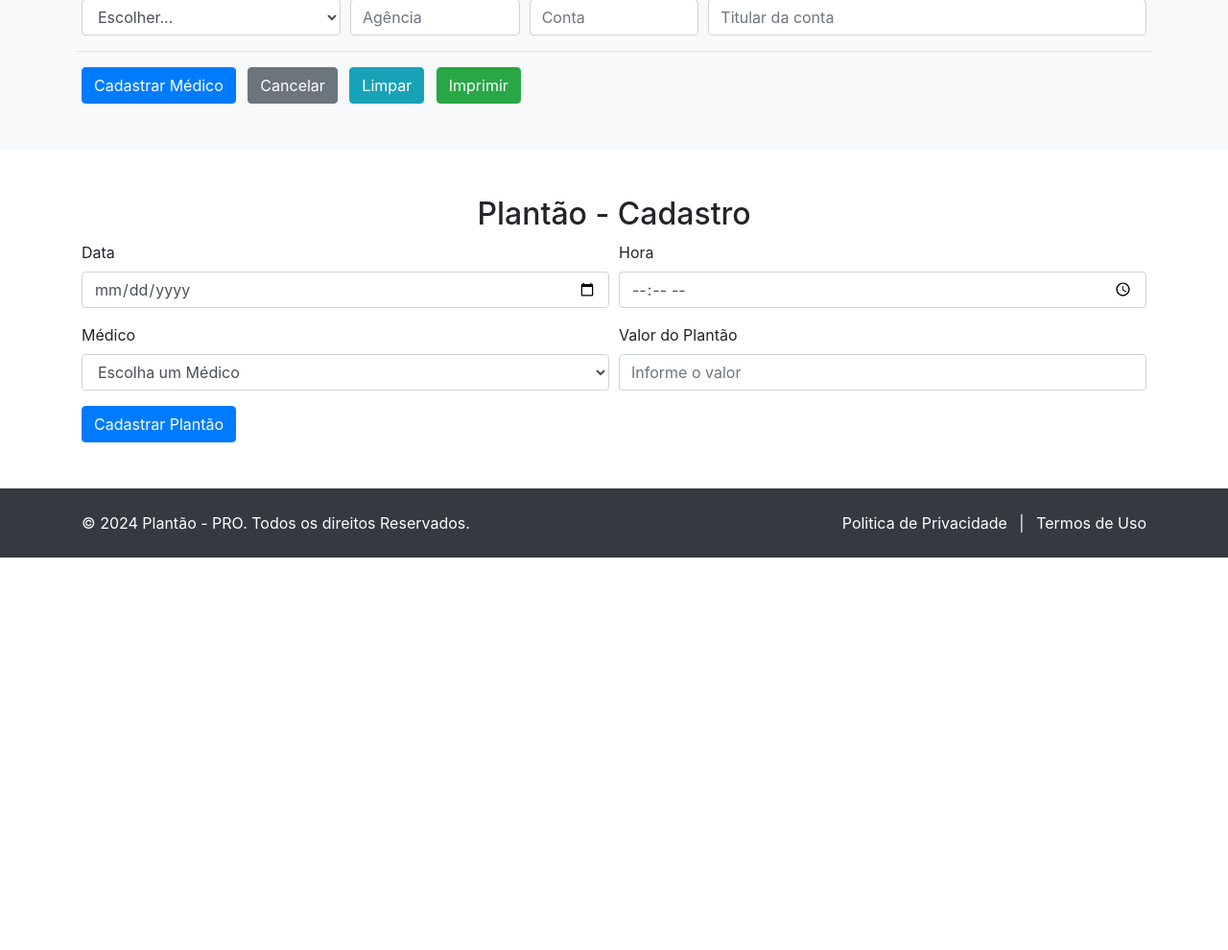
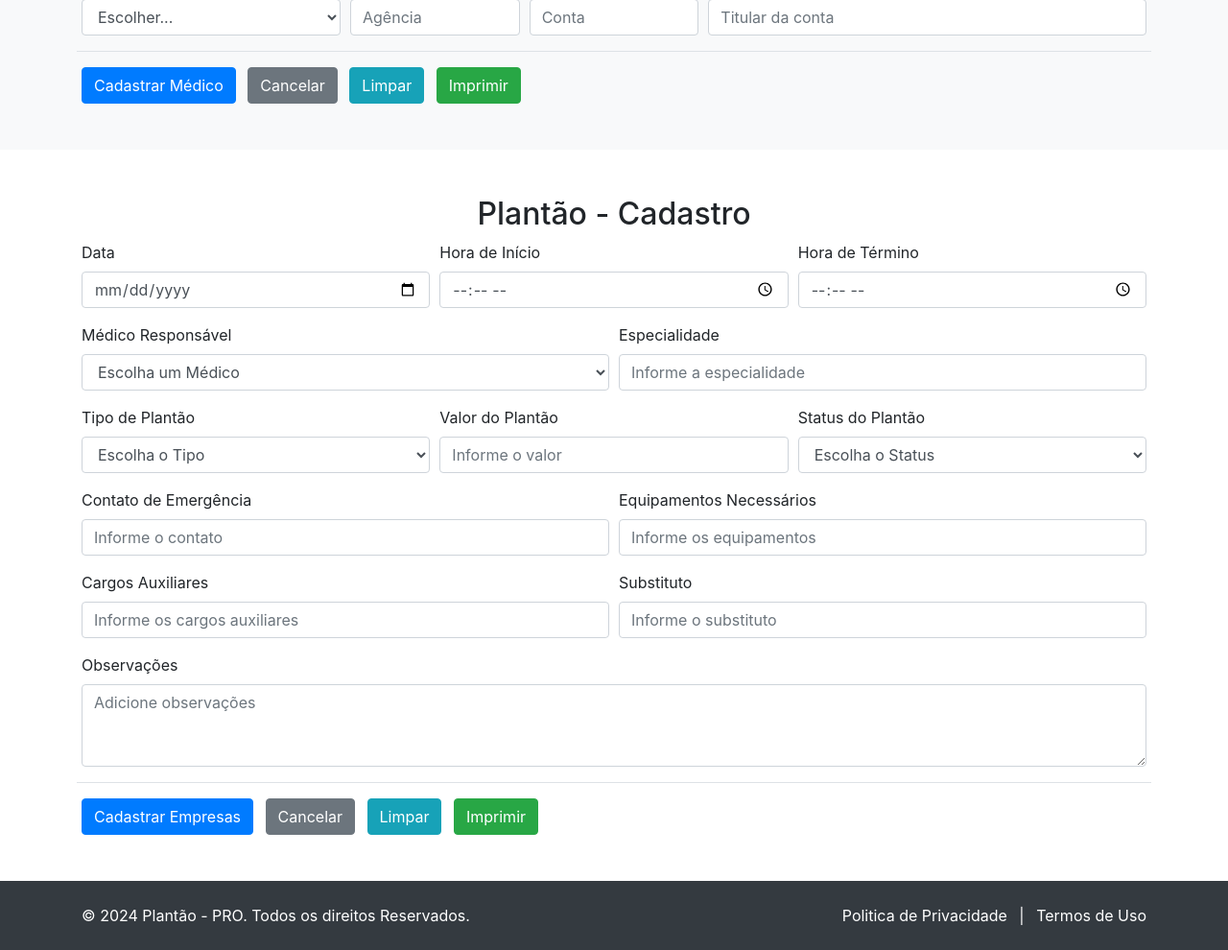
Before and after one commit to goutemberg/clinica_medica, a Django app: page / in a window 1280 px wide. Shown: the part 2226-3216 px from the top of the page at 96% size. Before the commit the page ends 2807 px from the top, so only its background shows below. Run offline with Django 5.2, Linux system fonts and the light colour scheme; some libraries are stand-ins or nearby versions.

Commit message:
Ajuste na pagina de cadastro de plantoes

```diff
--- a/home/templates/index.html
+++ b/home/templates/index.html
@@ -370,24 +370,27 @@
             </form>
         </div>
     </section>
-    <!-- Shift Registration Section -->
     <section id="shiftRegistration" class="py-5">
         <div class="container">
             <h2 class="text-center">Plantão - Cadastro</h2>
             <form>
                 <div class="form-row">
-                    <div class="form-group col-md-6">
+                    <div class="form-group col-md-4">
                         <label for="shiftDate">Data</label>
                         <input type="date" class="form-control" id="shiftDate">
                     </div>
-                    <div class="form-group col-md-6">
-                        <label for="shiftTime">Hora</label>
-                        <input type="time" class="form-control" id="shiftTime">
+                    <div class="form-group col-md-4">
+                        <label for="startTime">Hora de Início</label>
+                        <input type="time" class="form-control" id="startTime">
+                    </div>
+                    <div class="form-group col-md-4">
+                        <label for="endTime">Hora de Término</label>
+                        <input type="time" class="form-control" id="endTime">
                     </div>
                 </div>
                 <div class="form-row">
                     <div class="form-group col-md-6">
-                        <label for="doctorSelect">Médico</label>
+                        <label for="doctorSelect">Médico Responsável</label>
                         <select class="form-control" id="doctorSelect">
                             <option selected>Escolha um Médico</option>
                             <option>Dr. José Silva</option>
@@ -403,14 +406,74 @@
                         </select>
                     </div>
                     <div class="form-group col-md-6">
+                        <label for="specialty">Especialidade</label>
+                        <input type="text" class="form-control" id="specialty" placeholder="Informe a especialidade">
+                    </div>
+                </div>
+                <div class="form-row">
+                    <div class="form-group col-md-4">
+                        <label for="shiftType">Tipo de Plantão</label>
+                        <select class="form-control" id="shiftType">
+                            <option selected>Escolha o Tipo</option>
+                            <option>Diurno</option>
+                            <option>Noturno</option>
+                            <option>Fim de Semana</option>
+                            <option>Feriado</option>
+                        </select>
+                    </div>
+                    <div class="form-group col-md-4">
                         <label for="shiftValue">Valor do Plantão</label>
                         <input type="number" class="form-control" id="shiftValue" placeholder="Informe o valor">
                     </div>
+                    <div class="form-group col-md-4">
+                        <label for="shiftStatus">Status do Plantão</label>
+                        <select class="form-control" id="shiftStatus">
+                            <option selected>Escolha o Status</option>
+                            <option>Confirmado</option>
+                            <option>Pendente</option>
+                            <option>Cancelado</option>
+                        </select>
+                    </div>
                 </div>
-                <button type="submit" class="btn btn-primary">Cadastrar Plantão</button>
+                <div class="form-row">
+                    <div class="form-group col-md-6">
+                        <label for="emergencyContact">Contato de Emergência</label>
+                        <input type="text" class="form-control" id="emergencyContact" placeholder="Informe o contato">
+                    </div>
+                    <div class="form-group col-md-6">
+                        <label for="equipment">Equipamentos Necessários</label>
+                        <input type="text" class="form-control" id="equipment" placeholder="Informe os equipamentos">
+                    </div>
+                </div>
+                <div class="form-row">
+                    <div class="form-group col-md-6">
+                        <label for="auxiliaryStaff">Cargos Auxiliares</label>
+                        <input type="text" class="form-control" id="auxiliaryStaff" placeholder="Informe os cargos auxiliares">
+                    </div>
+                    <div class="form-group col-md-6">
+                        <label for="substitute">Substituto</label>
+                        <input type="text" class="form-control" id="substitute" placeholder="Informe o substituto">
+                    </div>
+                </div>
+                <div class="form-row">
+                    <div class="form-group col-md-12">
+                        <label for="notes">Observações</label>
+                        <textarea class="form-control" id="notes" rows="3" placeholder="Adicione observações"></textarea>
+                    </div>
+                </div>
+                <div class="form-row mb-3" style="border-bottom: 1px solid #dee2e6;"></div>
+                <div class="form-row">
+                    <div class="col-md-12 text-left">
+                        <button type="submit" class="btn btn-primary mr-2">Cadastrar Empresas</button>
+                        <button type="button" class="btn btn-secondary mr-2">Cancelar</button>
+                        <button type="button" class="btn btn-info mr-2">Limpar</button>
+                        <button type="button" class="btn btn-success">Imprimir</button>
+                    </div>
+                </div>
             </form>
         </div>
     </section>
+
 
 
     <!-- Login Section -->
```
